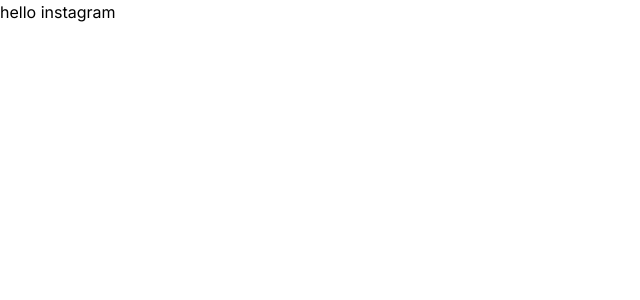
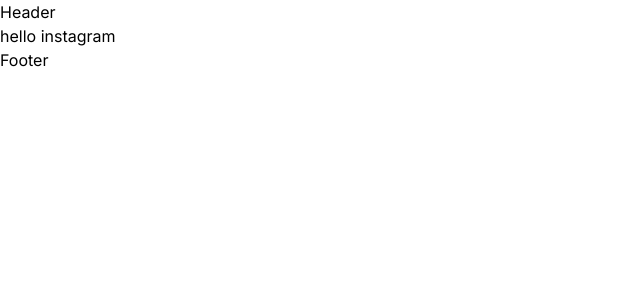
Before and after one commit to RaisulislamRimon/instagram-clone-next-js, a Next.js app: page / in a window 1280 px wide. Shown: the top 300 px of the page, without its empty margins (0-640 px from the left). Built offline with nearby package versions, Linux system fonts and the light colour scheme.

Commit message:
update project

```diff
--- a/src/app/layout.js
+++ b/src/app/layout.js
@@ -1,5 +1,7 @@
 import './globals.css'
 import { Inter } from 'next/font/google'
+import Header from '@/components/Header'
+import Footer from '@/components/Footer'
 
 const inter = Inter({ subsets: ['latin'] })
 
@@ -11,7 +13,11 @@ export const metadata = {
 export default function RootLayout({ children }) {
   return (
     <html lang="en">
-      <body className={inter.className}>{children}</body>
+      <body className={inter.className}>
+        <Header />
+        {children}
+        <Footer />
+      </body>
     </html>
   )
 }
--- a/src/app/page.js
+++ b/src/app/page.js
@@ -1,5 +1,3 @@
-import Image from 'next/image'
-
 export default function Home() {
   return (
     <main>
--- /dev/null
+++ b/src/components/Footer.js
@@ -0,0 +1,9 @@
+export default function Footer(){
+  return (
+    <div>
+      <h1>
+        Footer
+      </h1>
+    </div>
+  )
+}
--- /dev/null
+++ b/src/components/Header.js
@@ -0,0 +1,9 @@
+export default function Header(){
+  return (
+    <div>
+      <h1>
+        Header
+      </h1>
+    </div>
+  )
+}
```
